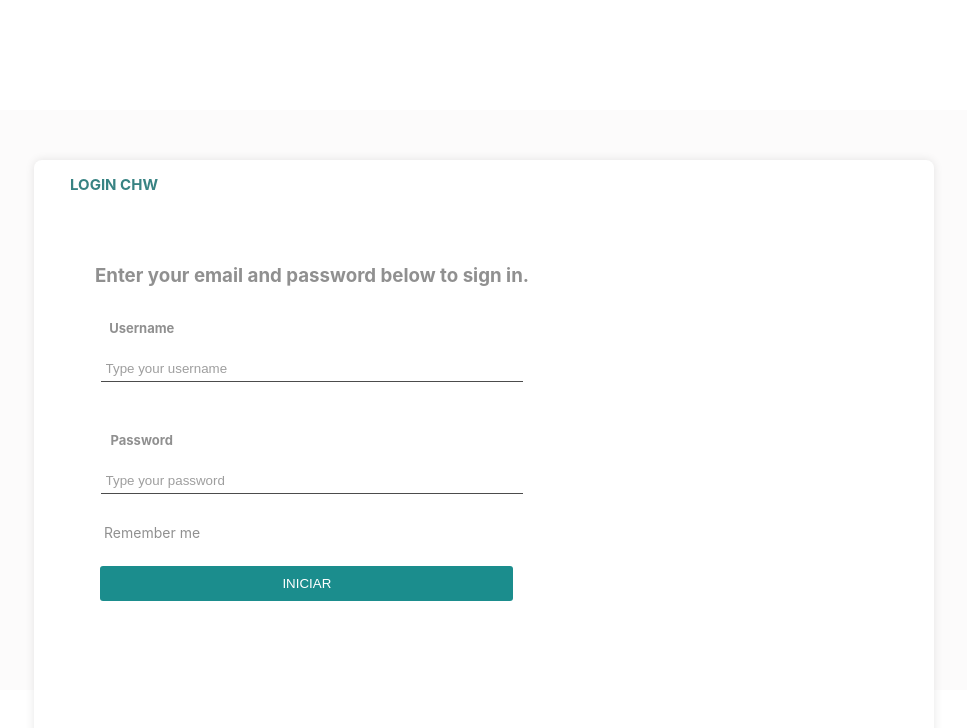
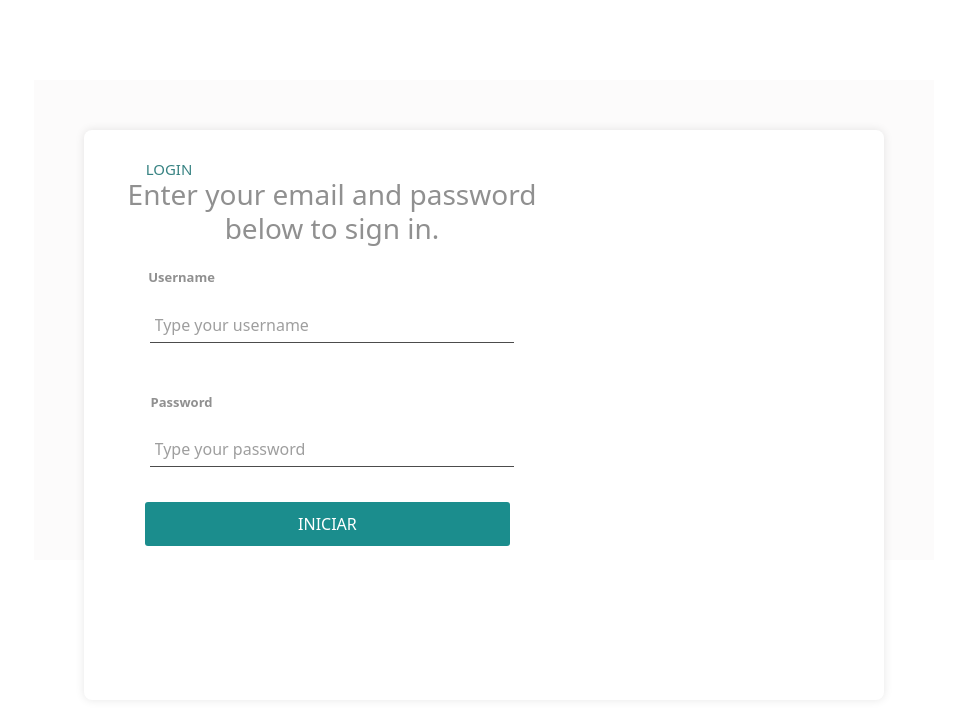
Before and after one commit to vdevalen/CHW-login-front, a React (Create React App) app: page / in a window 1280 px wide. Shown: the top 728 px of the page, without its empty margins (156-1123 px from the left). Built offline with nearby package versions, Linux system fonts and the light colour scheme.

Commit message:
front conectado con el back

```diff
--- a/package.json
+++ b/package.json
@@ -8,6 +8,7 @@
     "@testing-library/user-event": "^13.5.0",
     "react": "^18.2.0",
     "react-dom": "^18.2.0",
+    "react-router-dom": "^6.21.1",
     "react-scripts": "5.0.1",
     "web-vitals": "^2.1.4"
   },
--- a/src/App.css
+++ b/src/App.css
@@ -1,3 +1,4 @@
+@import '~bootstrap/dist/css/bootstrap.min.css';
 
 .background-overlay {
   display: none;
@@ -13,11 +14,10 @@
 .popup-container {
   display: none;
   position: fixed;
-  top: 50%;
+  top: 40%;
   left: 50%;
   transform: translate(-50%, -50%);
   background-color: rgb(252, 251, 251);
-
   border-radius: 0px;
   padding: 50px;
   max-width: 900px;
@@ -27,9 +27,6 @@
   height: 60vh;
 }
 
-/* ... Otros estilos ... */
-
-/* Modifica el .popup-container para que esté centrado y con un fondo oscuro cuando esté abierto */
 
 .popup-container.active {
   display: block;
@@ -38,7 +35,7 @@
 .background-overlay.active {
   display: block;
 }
-/* Agrega estas reglas al final de tu archivo CSS */
+
 
 .active {
   display: block;
@@ -117,25 +114,24 @@ input[type="password"] {
   width: 80%;
   padding: 5px;
   margin-bottom: 15px;
-  border: none; /* Elimina el borde por completo */
-  border-bottom: 1px solid #000000; /* Aplica solo la línea en la parte inferior */
+  border: none;
+  border-bottom: 1px solid #000000;
   border-radius: 0px;
   filter: opacity(70%);
   color: rgb(159, 42, 42);
 }
 .login-content {
   z-index: 100;
-  height: 120%;
-  background-color: white; /* Fondo blanco */
-  padding: 20px; /* Espaciado interno para mayor claridad */
-  border-radius: 8px; /* Bordes redondeados para un aspecto más suave */
-  box-shadow: 0 0 10px rgba(0, 0, 0, 0.1); /* Sombra suave para destacar */
+  height: 150%;
+  background-color: white;
+  padding: 20px;
+  border-radius: 8px;
+  box-shadow: 0 0 10px rgba(0, 0, 0, 0.1);
 }
 .titleLogion {
   color: #909090;
-  /* font-size:17px; */
+}
 
-}
 .usernameText{
   padding: 15px;
   color: #909090;
@@ -157,13 +153,12 @@ input[type="password"] {
   color: #000000;
   transition: 0.3s;
 }
-.titleLoguin{
+.titleLogin{
   color: rgb(56, 131, 131);
   font-size: 15px;
   position: relative;
-padding: 10px;
-  top: -30px;
-
+  padding: 10px;
   width: 100px;
-  height: 30px;
+  height: 10px;
+  padding-left: 40px;
 }
--- a/src/App.js
+++ b/src/App.js
@@ -1,18 +1,17 @@
 import React from 'react';
+import { BrowserRouter as Router, Routes, Route } from 'react-router-dom';
 import LoginForm from './LoginForm';
+import HolaMundo from './HolaMundo';
 import './App.css';
 
 function App() {
   return (
-    <div className="App">
-      <div className='main'>
-        <div className='generalContent'>
-          <div className='loginCont'>
-            <LoginForm />
-          </div>
-        </div>
-      </div>
-    </div>
+    <Router>
+      <Routes>
+      <Route path="/" element={<LoginForm />} />
+      <Route path="/HolaMundo" element={<HolaMundo />} />
+      </Routes>
+    </Router>
   );
 }
 
--- /dev/null
+++ b/src/HolaMundo.js
@@ -0,0 +1,16 @@
+import React from 'react';
+import './App.css';
+
+function HolaMundo() {
+  return (
+      <div className='main'>
+        <div className='generalContent'>
+          <div className='loginCont'>
+            <h1>HOLA MUNDO</h1>
+          </div>
+        </div>
+      </div>
+  );
+}
+
+export default  HolaMundo ;
--- a/src/LoginForm.js
+++ b/src/LoginForm.js
@@ -1,56 +1,126 @@
-import React, { useState } from 'react';
+import React, { useState, useEffect } from 'react';
+import { useNavigate } from 'react-router-dom';
+import HolaMundo from './HolaMundo';
 
 function LoginForm({ onClosePopup }) {
-  const [username, setUsername] = useState('');
-  const [password, setPassword] = useState('');
+  const [Username, setUsername] = useState('');
+  const [Password, setPassword] = useState('');
   const [error, setError] = useState('');
+  const [token, setToken] = useState(null);
+  const [tokenValidationResult, setTokenValidationResult] = useState(false);
+  const [showLoginForm, setShowLoginForm] = useState(true);
+  const navigate = useNavigate();
+
+  useEffect(() => {
+    if (token) {
+      validateToken(token);
+    }
+  }, [token]);
 
   const handleSubmit = async (e) => {
     e.preventDefault();
 
+    if (!Username || !Password) {
+      mostrarError('Por favor, completa ambos campos.');
+      return;
+    }
+
+    if (!isValidEmail(Username)) {
+      mostrarError('Por favor, ingresa un nombre de usuario válido (email).');
+      return;
+    }
+
     try {
-      const response = await fetch('URL_DEL_BACKEND/login', {
+      const basicAuthString = btoa(`${Username}:${Password}`);
+      const response = await fetch('http://localhost:3000/login', {
         method: 'POST',
         headers: {
           'Content-Type': 'application/json',
+          'Authorization': `Basic ${basicAuthString}`,
         },
-        body: JSON.stringify({ username, password }),
+        body: JSON.stringify({ Username, Password }),
+      });
+
+
+      if (response.ok) {
+        const { token } = await response.json();
+        setToken(token);
+      } else {
+        mostrarError();
+      }
+    } catch (error) {
+      console.error('Error al hacer la solicitud CHW:', error);
+      mostrarError('Error de conexión CHW');
+    }
+  };
+
+  const validateToken = async (token) => {
+    try {
+      const response = await fetch('http://localhost:3000/validate-token', {
+        method: 'POST',
+        headers: {
+          'Content-Type': 'application/json',
+          'Authorization': `Bearer ${token}`,
+          'System': 'Security',
+          'Module': 'Authenticate',
+          'Controller': 'Authenticate',
+          'Action': 'Validate',
+        },
       });
 
       if (response.ok) {
-        const { token } = await response.json();
-        // Guarda el token en el estado, contexto o donde lo necesites
-        // Ejemplo: setToken(token);
-      window.location.href = 'https://www.chwlearninghub.org/blog/';
+        const result = await response.json();
+        setTokenValidationResult(result);
+
+        if (result) {
+          // Ocultar completamente el formulario
+          setShowLoginForm(true);
+          // Navegar a la ruta /HolaMundo
+          navigate('/HolaMundo');
+        }
       } else {
-        setError('Credenciales incorrectas en el CHW');
+        setShowLoginForm(false);
+        console.error('Error al validar el token:', response.statusText);
+        setTokenValidationResult({ success: false, message: 'Token validation failed' });
       }
     } catch (error) {
-      console.error('Error al hacer la solicitud CHW:', error);
-      setError('Error de conexión CHW');
+      console.error('Error al hacer la solicitud de validación de token:', error);
+      setTokenValidationResult({ success: false, message: 'Error de conexión en la validación de token CHW' });
     }
   };
 
-  const [showPopup] = useState(true);
+  const mostrarError = (mensaje = 'Credenciales incorrectas en el CHW') => {
+    setError(mensaje);
+    setTimeout(() => {
+      setError('');
+    }, 6000);
+  };
+
+  const isValidEmail = (email) => {
+    return email.includes('@');
+  };
+
   return (
     <div>
-      <div className={`background-overlay ${showPopup ? 'active' : ''}`} onClick={onClosePopup}></div>
-      <div className={`popup-container ${showPopup ? 'active' : ''}`}>
+      {showLoginForm ? (
+        <div className={`popup-container ${showLoginForm ? 'active' : ''}`}>
         <div className="login-content">
           <div className='InputsContainer'>
-            <h3 className='titleLoguin'>LOGIN CHW</h3>
+            <div>
+              <h3 className='titleLogin'>LOGIN</h3>
+            </div>
             <h3 className='titleLogion'>Enter your email and password below to sign in.</h3>
             <form onSubmit={handleSubmit}>
               <div className="form-group">
                 <label className='usernameText' htmlFor="username">
                   Username
-                  </label>
+                </label>
                 <input
                   placeholder='Type your username'
                   type="text"
                   id="username"
                   name="username"
-                  value={username}
+                  value={Username}
                   onChange={(e) => setUsername(e.target.value)}
                 />
               </div>
@@ -63,19 +133,28 @@ function LoginForm({ onClosePopup }) {
                   type="password"
                   id="password"
                   name="password"
-                  value={password}
+                  value={Password}
                   onChange={(e) => setPassword(e.target.value)}
                 />
               </div>
-              <a className='RememberMeText' href="#">Remember me</a>
-              <button className="btnn" type="submit">
+              <button className="btnn" >
                 INICIAR
               </button>
             </form>
-            {error && <p className="error">{error}</p>}
           </div>
         </div>
+        {error && (
+          <div className="alert-overlay">
+            <div className="alert alert-danger" role="alert">
+              {error}
+            </div>
+          </div>
+        )}
       </div>
+      ) : (
+
+        <HolaMundo />
+      )}
     </div>
   );
 }
```
Also changed, not shown: 1 other file (tests, documents, lock files or other folders).
